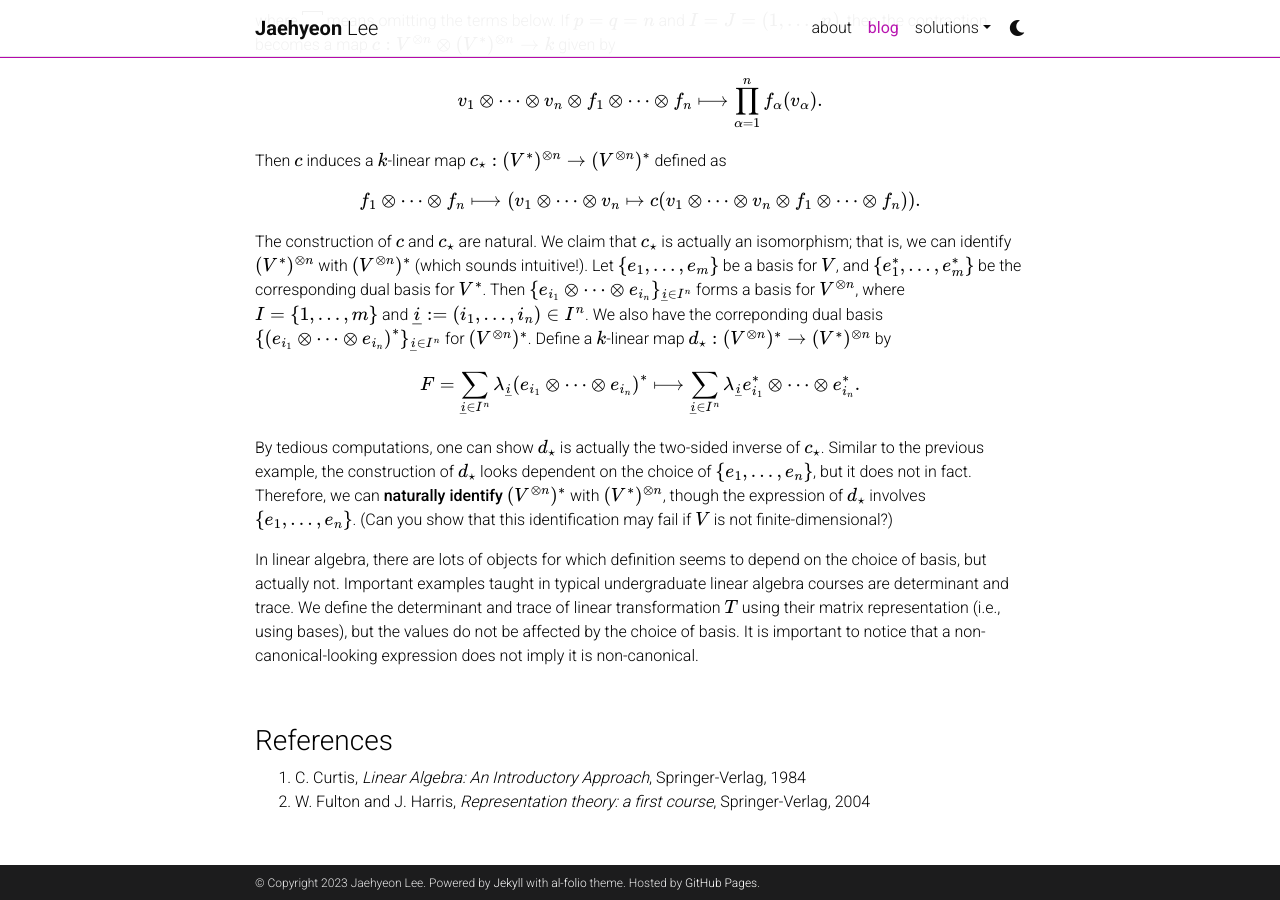
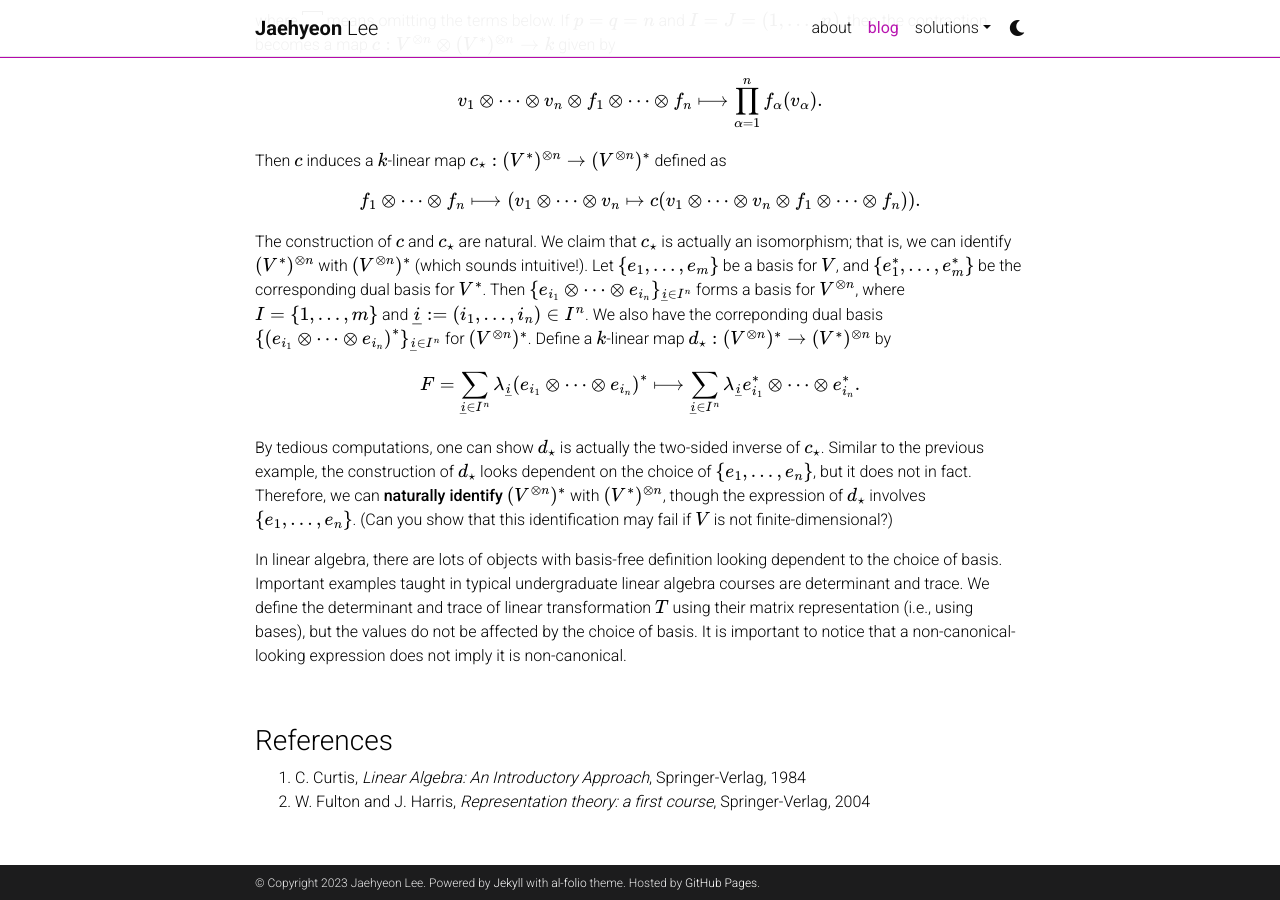
Before and after one commit to ijhlee0511/ijhlee0511.github.io, a Jekyll site: the page built from _posts/2023-07-19-LA-post-1.md, in a window 1280 px wide and 900 px high, scrolled down 1203 px. Built offline with Jekyll 4.4.1, drawn with Linux system fonts in a browser that asks for light colours; comment, search, counter and statistics services are not loaded; a style sheet for code colours, icons or effects is not loaded.

Commit message:
Update 2023-07-19-LA-post-1.md

```diff
--- a/_posts/2023-07-19-LA-post-1.md
+++ b/_posts/2023-07-19-LA-post-1.md
@@ -58,7 +58,7 @@ $$
 
 By tedious computations, one can show $$d_\star$$ is actually the two-sided inverse of $$c_\star$$. Similar to the previous example, the construction of $$d_\star$$ looks dependent on the choice of $$\{e_1, \ldots, e_n\}$$, but it does not in fact. Therefore, we can **naturally identify** $$(V^{\otimes n})^\ast$$ with $$(V^\ast)^{\otimes n}$$, though the expression of $$d_\star$$ involves $$\{e_1, \ldots, e_n\}$$. (Can you show that this identification may fail if $$V$$ is not finite-dimensional?)
 
-In linear algebra, there are lots of objects for which definition seems to depend on the choice of basis, but actually not. Important examples taught in typical undergraduate linear algebra courses are determinant and trace. We define the determinant and trace of linear transformation $$T$$ using their matrix representation (i.e., using bases), but the values do not be affected by the choice of basis. It is important to notice that a non-canonical-looking expression does not imply it is non-canonical.
+In linear algebra, there are lots of objects with basis-free definition looking dependent to the choice of basis. Important examples taught in typical undergraduate linear algebra courses are determinant and trace. We define the determinant and trace of linear transformation $$T$$ using their matrix representation (i.e., using bases), but the values do not be affected by the choice of basis. It is important to notice that a non-canonical-looking expression does not imply it is non-canonical.
 
 <br>
 
```
